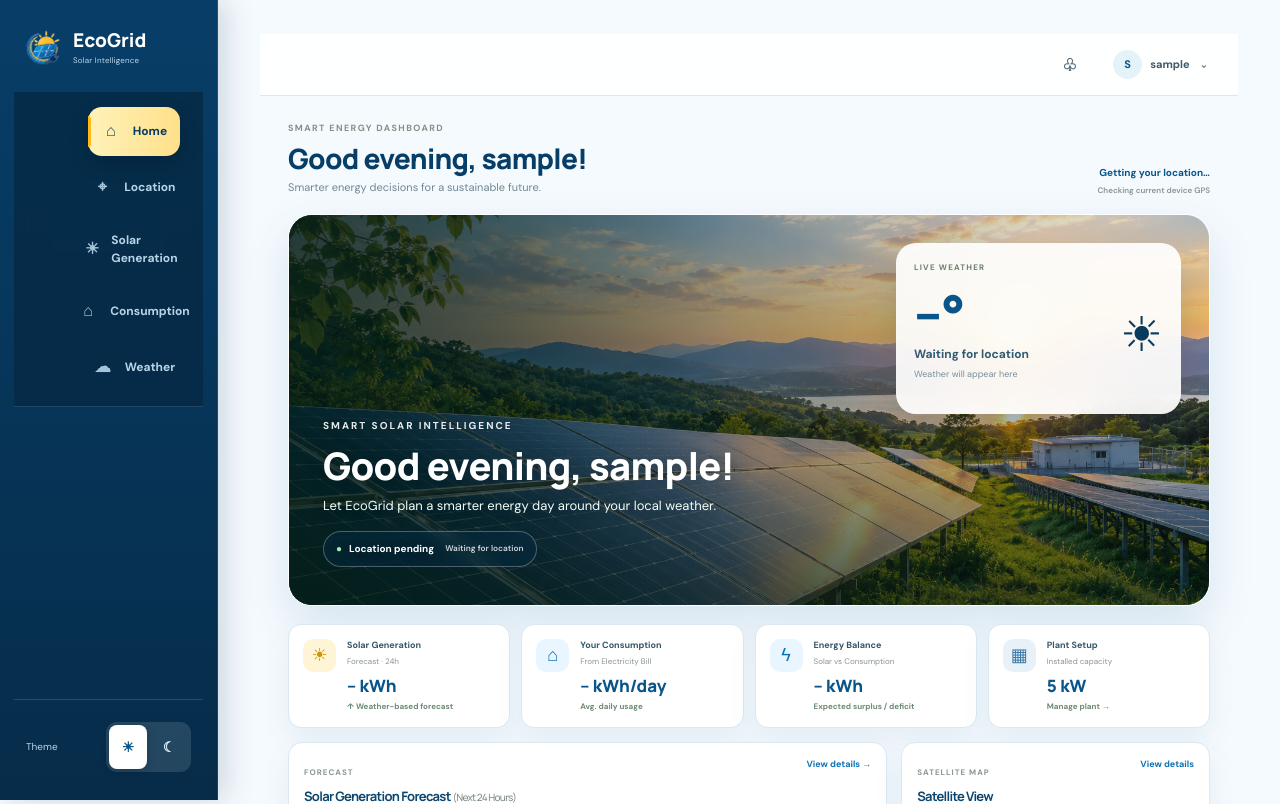
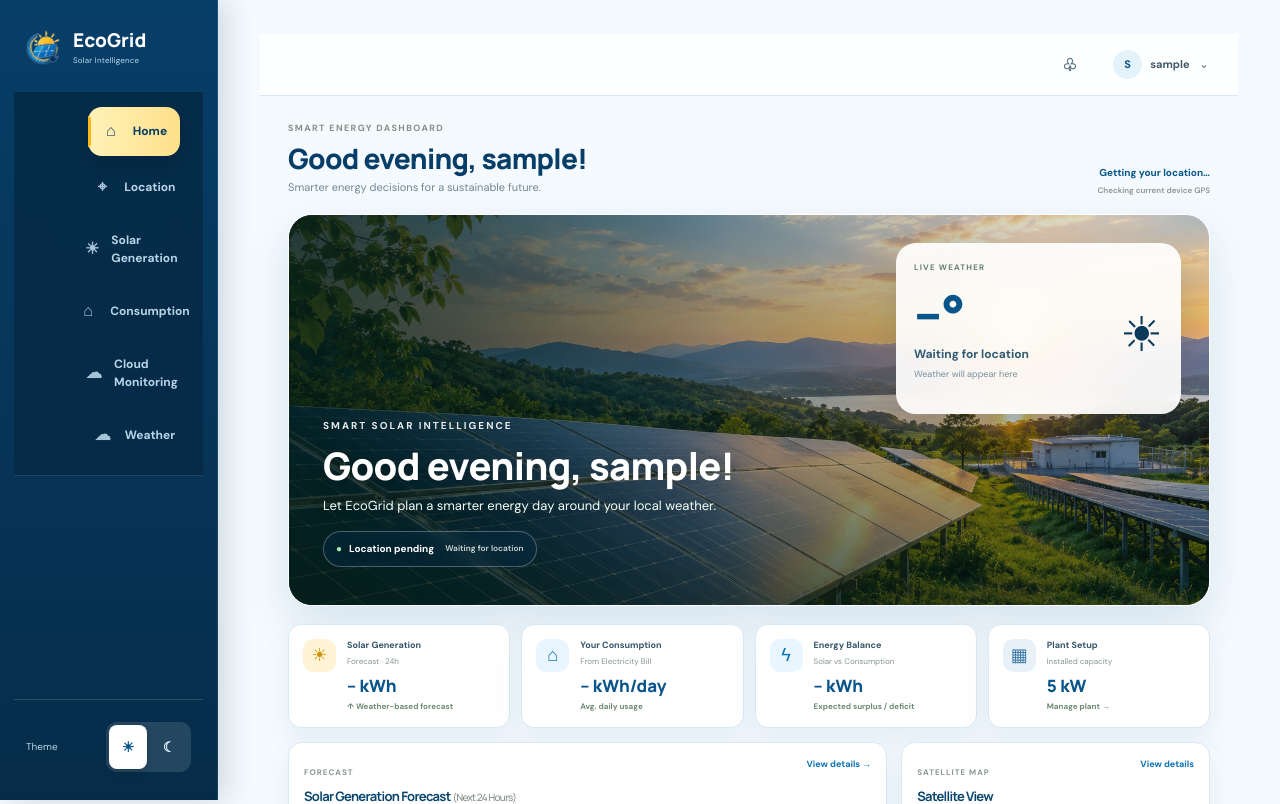
Before and after one commit to Shravya476/EcoGrid, a Flask app: page /home in a window 1280 px wide. Shown: the top 804 px of the page. Run offline with Flask 3, Linux system fonts and the light colour scheme; the visitor is signed in with stand-in values (Sample User, id 1); parts of the project's set-up code (start-up, migrations or seed data) failed here and were passed over.

Commit message:
Refactor base.html for improved structure and readability

```diff
--- a/templates/base.html
+++ b/templates/base.html
@@ -1,39 +1,225 @@
 <!doctype html>
-<html lang="en"><head><meta charset="utf-8"><meta name="viewport" content="width=device-width, initial-scale=1">
-<meta name="theme-color" content="#f6fbf7" id="themeColor"><meta name="description" content="EcoGrid — clean energy intelligence.">
+<html lang="en">
+<head>
+<meta charset="utf-8">
+<meta name="viewport" content="width=device-width, initial-scale=1">
+<meta name="theme-color" content="#f6fbf7" id="themeColor">
+<meta name="description" content="EcoGrid — clean energy intelligence.">
+
 <title>{% block title %}EcoGrid | Clean Energy Intelligence{% endblock %}</title>
+
 <link rel="stylesheet" href="{{ url_for('static', filename='style.css') }}">
+
 <script>
-(function(){try{var t=localStorage.getItem('ecogrid-theme')||'light';document.documentElement.setAttribute('data-theme',t);}catch(e){document.documentElement.setAttribute('data-theme','light');}})();
-</script></head>
+(function(){
+    try {
+        var t = localStorage.getItem('ecogrid-theme') || 'light';
+        document.documentElement.setAttribute('data-theme', t);
+    } catch(e) {
+        document.documentElement.setAttribute('data-theme', 'light');
+    }
+})();
+</script>
+</head>
+
 <body>
+
 {% if session.user %}
+
 <div class="option1-shell">
+
     <aside class="option1-sidebar">
-    <div class="option1-brand"><img class="ecogrid-logo" src="{{ url_for('static', filename='ecogrid_logo.png') }}" alt="EcoGrid logo"><div><strong>EcoGrid</strong><small>Solar Intelligence</small></div></div>
+
+        <div class="option1-brand">
+            <img class="ecogrid-logo"
+                 src="{{ url_for('static', filename='ecogrid_logo.png') }}"
+                 alt="EcoGrid logo">
+            <div>
+                <strong>EcoGrid</strong>
+                <small>Solar Intelligence</small>
+            </div>
+        </div>
+
         <nav class="option1-nav">
-      <a class="option1-nav-item {% if request.endpoint == 'home' %}active{% endif %}" href="{{ url_for('home') }}"><span>⌂</span>Home</a>
-      <a class="option1-nav-item {% if request.endpoint == 'location' %}active{% endif %}" href="{{ url_for('location') }}"><span>⌖</span>Location</a>
-      <a class="option1-nav-item {% if request.endpoint == 'generation' %}active{% endif %}" href="{{ url_for('generation') }}"><span>☀</span>Solar Generation</a>
-      <a class="option1-nav-item {% if request.endpoint == 'consumption' %}active{% endif %}" href="{{ url_for('consumption') }}"><span>⌂</span>Consumption</a>
-      <a class="option1-nav-item" href="{{ url_for('home') }}#weather-section"><span>☁</span>Weather</a>
+
+            <a class="option1-nav-item {% if request.endpoint == 'home' %}active{% endif %}"
+               href="{{ url_for('home') }}">
+                <span>⌂</span>Home
+            </a>
+
+            <a class="option1-nav-item {% if request.endpoint == 'location' %}active{% endif %}"
+               href="{{ url_for('location') }}">
+                <span>⌖</span>Location
+            </a>
+
+            <a class="option1-nav-item {% if request.endpoint == 'generation' %}active{% endif %}"
+               href="{{ url_for('generation') }}">
+                <span>☀</span>Solar Generation
+            </a>
+
+            <a class="option1-nav-item {% if request.endpoint == 'consumption' %}active{% endif %}"
+               href="{{ url_for('consumption') }}">
+                <span>⌂</span>Consumption
+            </a>
+
+            <a class="option1-nav-item {% if request.endpoint == 'cloud_monitoring' %}active{% endif %}"
+               href="{{ url_for('cloud_monitoring') }}">
+                <span>☁</span>Cloud Monitoring
+            </a>
+
+            <a class="option1-nav-item"
+               href="{{ url_for('home') }}#weather-section">
+                <span>☁</span>Weather
+            </a>
+
         </nav>
+
         <div class="option1-sidebar-bottom">
-      <div class="option1-theme-row"><span>Theme</span><div class="option1-theme-buttons"><button type="button" data-theme-choice="light" onclick="setEcoGridTheme('light')">☀</button><button type="button" data-theme-choice="dark" onclick="setEcoGridTheme('dark')">☾</button></div></div>
+
+            <div class="option1-theme-row">
+                <span>Theme</span>
+
+                <div class="option1-theme-buttons">
+                    <button type="button"
+                            data-theme-choice="light"
+                            onclick="setEcoGridTheme('light')">☀</button>
+
+                    <button type="button"
+                            data-theme-choice="dark"
+                            onclick="setEcoGridTheme('dark')">☾</button>
                 </div>
+            </div>
+
+        </div>
+
     </aside>
+
     <main class="option1-main">
+
         <header class="option1-topbar">
-      <div></div><div class="option1-top-actions"><button class="icon-btn" type="button" aria-label="Notifications">♧</button><details class="top-profile-menu"><summary class="profile-pill"><span>{{ session.user[:1]|upper }}</span>{{ session.user }}<b>⌄</b></summary><div class="top-profile-dropdown"><div><strong>{{ session.user }}</strong><small>Signed in</small></div><a href="{{ url_for('logout') }}">↪ Logout</a></div></details></div>
+
+            <div></div>
+
+            <div class="option1-top-actions">
+
+                <button class="icon-btn"
+                        type="button"
+                        aria-label="Notifications">♧</button>
+
+                <details class="top-profile-menu">
+
+                    <summary class="profile-pill">
+                        <span>{{ session.user[:1]|upper }}</span>
+                        {{ session.user }}
+                        <b>⌄</b>
+                    </summary>
+
+                    <div class="top-profile-dropdown">
+
+                        <div>
+                            <strong>{{ session.user }}</strong>
+                            <small>Signed in</small>
+                        </div>
+
+                        <a href="{{ url_for('logout') }}">↪ Logout</a>
+
+                    </div>
+
+                </details>
+
+            </div>
+
         </header>
+
 {% else %}
-<nav class="auth-nav"><span class="brand"><img class="auth-brand-logo" src="{{ url_for('static', filename='ecogrid_logo.png') }}" alt="EcoGrid logo"><span>EcoGrid <em>AI</em><small>Solar Energy Intelligence</small></span></span><div class="theme-switch"><button type="button" onclick="setEcoGridTheme('light')">☀ Light</button><button type="button" onclick="setEcoGridTheme('dark')">☾ Dark</button></div></nav>
+
+<nav class="auth-nav">
+
+    <span class="brand">
+
+        <img class="auth-brand-logo"
+             src="{{ url_for('static', filename='ecogrid_logo.png') }}"
+             alt="EcoGrid logo">
+
+        <span>
+            EcoGrid <em>AI</em>
+            <small>Solar Energy Intelligence</small>
+        </span>
+
+    </span>
+
+    <div class="theme-switch">
+
+        <button type="button"
+                onclick="setEcoGridTheme('light')">☀ Light</button>
+
+        <button type="button"
+                onclick="setEcoGridTheme('dark')">☾ Dark</button>
+
+    </div>
+
+</nav>
+
 <main>
+
 {% endif %}
-{% with messages = get_flashed_messages(with_categories=true) %}{% for cat, msg in messages %}<div class="flash {{ cat }}">{{ msg }}</div>{% endfor %}{% endwith %}
+
+{% with messages = get_flashed_messages(with_categories=true) %}
+
+    {% for cat, msg in messages %}
+
+        <div class="flash {{ cat }}">{{ msg }}</div>
+
+    {% endfor %}
+
+{% endwith %}
+
 {% block content %}{% endblock %}
-{% if session.user %}</main></div>{% endif %}
+
+{% if session.user %}
+    </main>
+</div>
+{% endif %}
+
 <script>
-function setEcoGridTheme(theme){document.documentElement.setAttribute('data-theme',theme);try{localStorage.setItem('ecogrid-theme',theme);}catch(e){}var m=document.getElementById('themeColor');if(m)m.setAttribute('content',theme==='dark'?'#061A2A':'#F5FAFE');document.querySelectorAll('[data-theme-choice]').forEach(function(b){b.classList.toggle('active',b.getAttribute('data-theme-choice')===theme);});}
-document.addEventListener('DOMContentLoaded',function(){setEcoGridTheme(document.documentElement.getAttribute('data-theme')||'light');});
-</script></body></html>
+
+function setEcoGridTheme(theme) {
+
+    document.documentElement.setAttribute('data-theme', theme);
+
+    try {
+        localStorage.setItem('ecogrid-theme', theme);
+    } catch(e) {}
+
+    var m = document.getElementById('themeColor');
+
+    if (m) {
+        m.setAttribute(
+            'content',
+            theme === 'dark' ? '#061A2A' : '#F5FAFE'
+        );
+    }
+
+    document.querySelectorAll('[data-theme-choice]').forEach(function(b) {
+
+        b.classList.toggle(
+            'active',
+            b.getAttribute('data-theme-choice') === theme
+        );
+
+    });
+
+}
+
+document.addEventListener('DOMContentLoaded', function() {
+
+    setEcoGridTheme(
+        document.documentElement.getAttribute('data-theme') || 'light'
+    );
+
+});
+
+</script>
+
+</body>
+</html>
```
Lines whose indentation alone changed are shown as unchanged.
